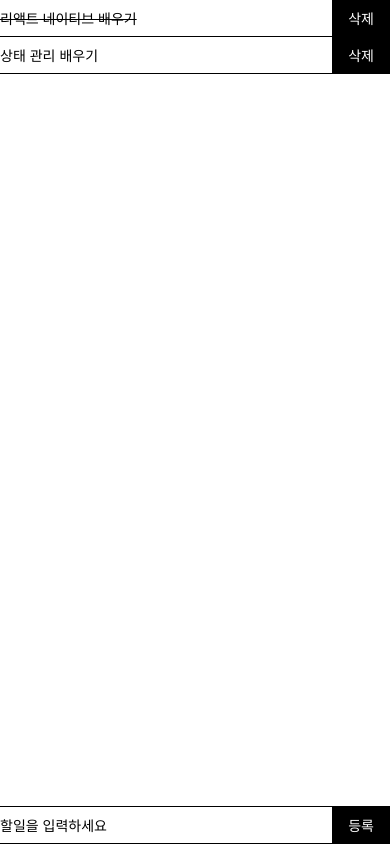
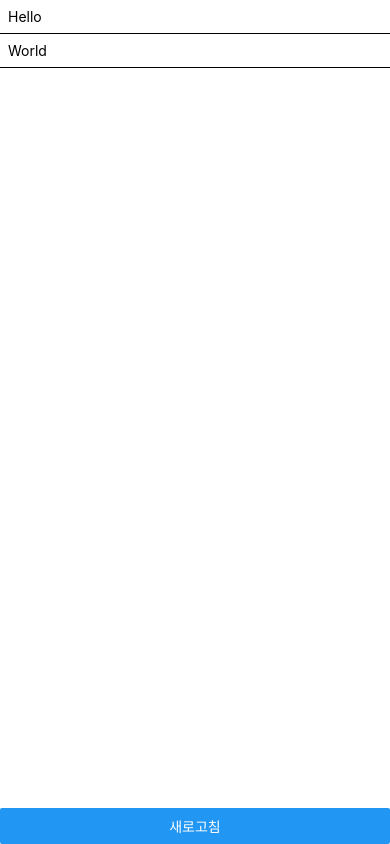
Before and after one commit to ShimHyesu/StateManagement, a React Native app: screen / in a window 390 px wide. Built offline with nearby package versions, Linux system fonts and the light colour scheme.

Commit message:
리덕스 미들웨어 사용하여 REST API 요청 상태 관리 - PostsApp 틀 잡아주기

```diff
--- a/App.js
+++ b/App.js
@@ -7,7 +7,10 @@ import { configureStore } from "@reduxjs/toolkit";
 import rootReducer from "./slices";
 
 import TodoApp from "./components/todo/TodoApp";
+import PostsApp from "./components/post/PostsApp";
 
+// configureStore에는 thunk 미들웨어를 적용하는 것이 내장되어 있으므로
+// 이를 불러오는 작업 생략 가능
 const store = configureStore({
   reducer: rootReducer,
   // 직렬화 할 수 없는 데이터를 수락할 경우
@@ -20,7 +23,7 @@ const store = configureStore({
 function App() {
   return (
     <Provider store={store}>
-      <TodoApp />
+      <PostsApp />
     </Provider>
   );
 }
--- /dev/null
+++ b/components/post/PostsApp.js
@@ -0,0 +1,67 @@
+//
+// API를 요청한 뒤 화면에 정보를 보여줄 컴포넌트
+//
+import React from "react";
+import {
+  ActivityIndicator,
+  Button,
+  FlatList,
+  SafeAreaView,
+  StyleSheet,
+  View,
+  Text,
+} from "react-native";
+
+function PostsApp() {
+  const data = [
+    { id: 1, title: "Hello" },
+    { id: 2, title: "World" },
+  ];
+
+  return (
+    <SafeAreaView style={styles.block}>
+      {data ? (
+        <FlatList
+          style={styles.list}
+          data={data}
+          renderItem={({ item }) => (
+            <View style={styles.item}>
+              <Text>{item.title}</Text>
+            </View>
+          )}
+          keyExtractor={(item) => item.id.toString()}
+          ItemSeparatorComponent={() => <View style={styles.separator} />}
+          ListFooterComponent={() => <View style={styles.separator} />}
+        />
+      ) : (
+        <ActivityIndicator size="large" color="black" style={styles.loading} />
+      )}
+      <Button title="새로고침" onPress={() => {}} />
+    </SafeAreaView>
+  );
+}
+
+export default PostsApp;
+
+const styles = StyleSheet.create({
+  block: {
+    flex: 1,
+  },
+
+  list: {
+    flex: 1,
+  },
+
+  loading: {
+    flex: 1,
+  },
+
+  item: {
+    padding: 8,
+  },
+
+  separator: {
+    height: 1,
+    backgroundColor: "black",
+  },
+});
```
